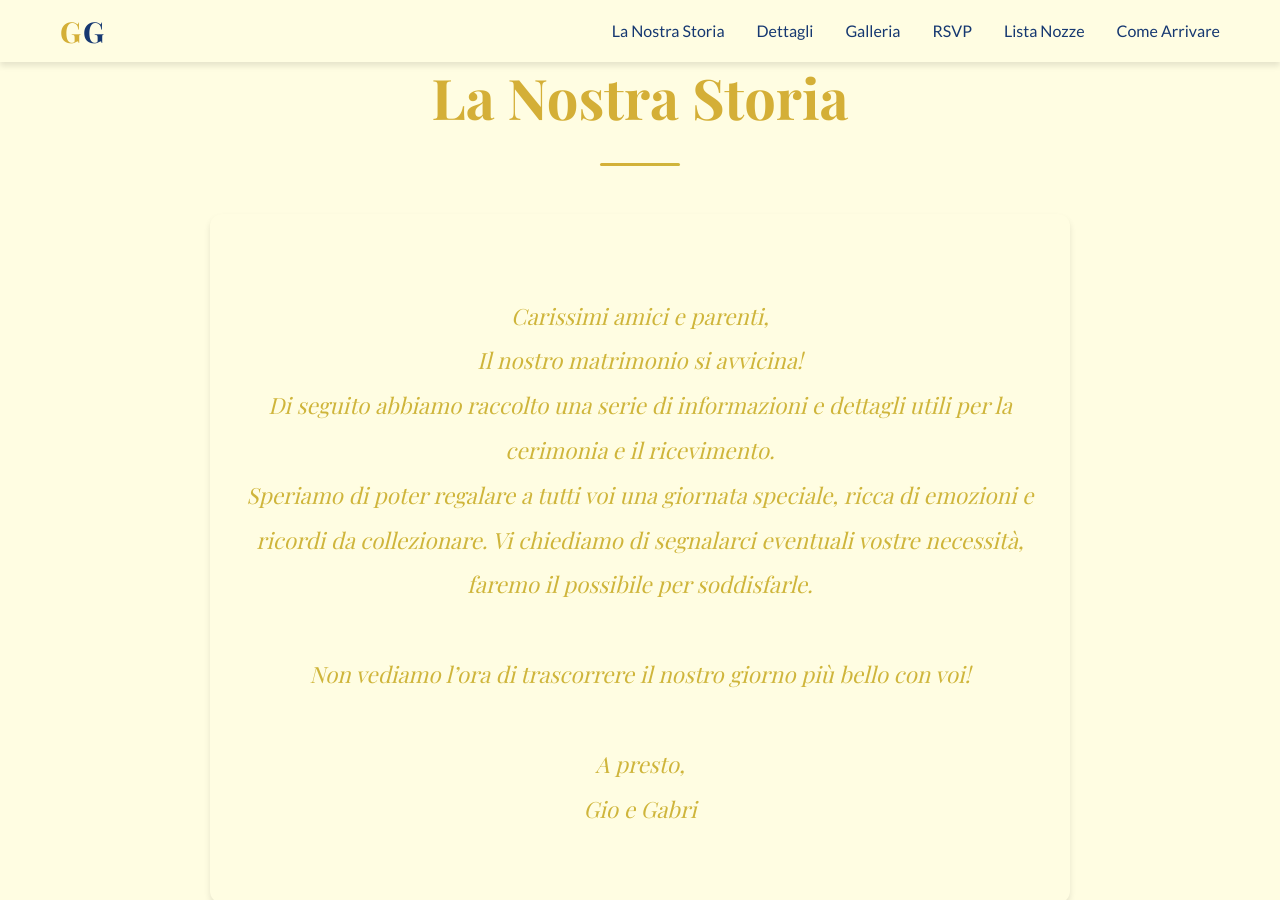
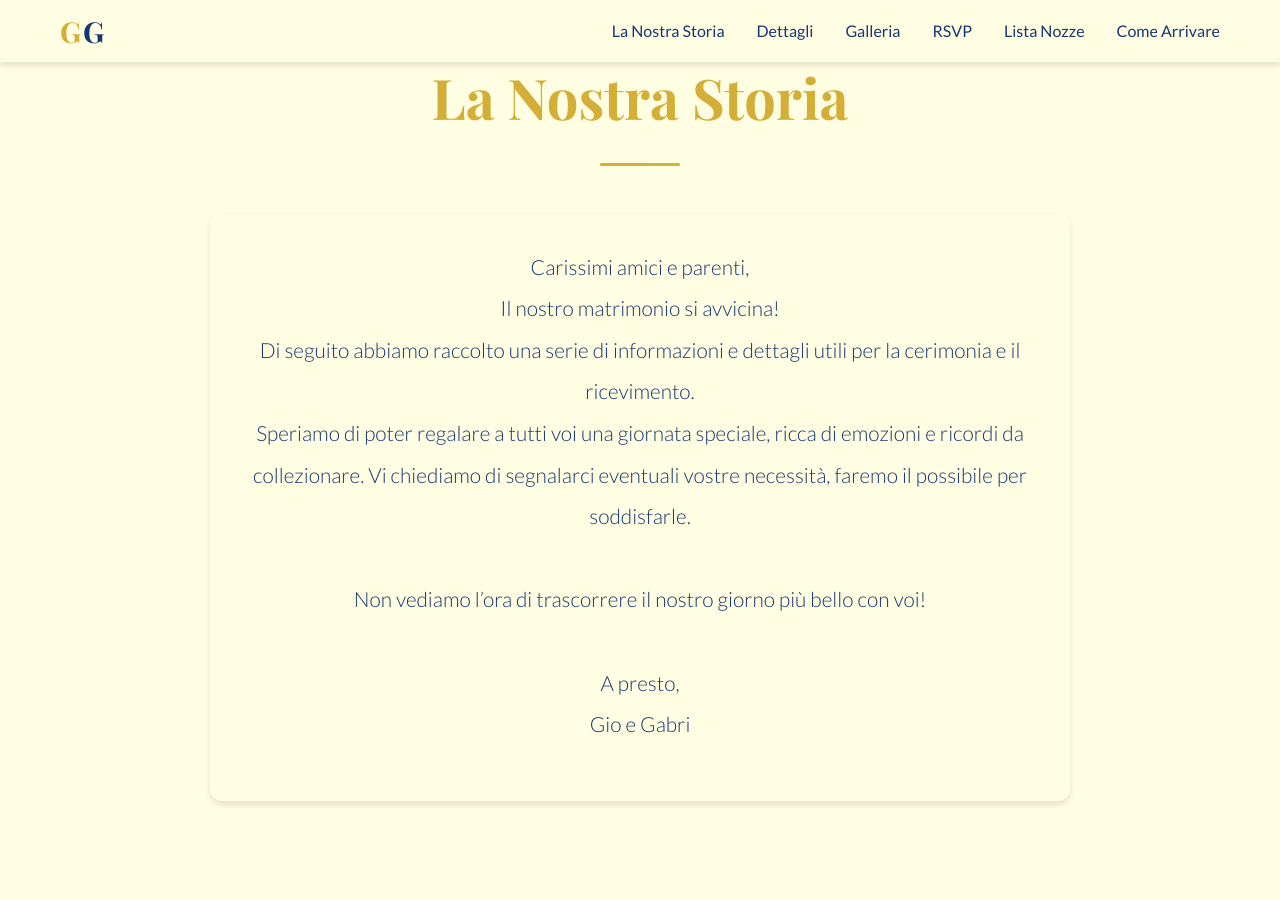
Before and after one commit to knives85/gio-ga, a Jekyll site: the page built from index.html, in a window 1280 px wide and 900 px high, scrolled down 968 px. Built offline with Jekyll 4.4.1, drawn with Linux system fonts in a browser that asks for light colours.

Commit message:
feat: story style

```diff
--- a/assets/css/style.css
+++ b/assets/css/style.css
@@ -302,22 +302,6 @@ section h2::after {
     text-align: center;
     margin-bottom: 1.5rem;
     font-weight: 300;
-}
-
-.our-story p:first-of-type {
-    font-size: 1.5rem;
-    font-weight: 400;
-    color: var(--primary-color);
-    font-family: 'Playfair Display', serif;
-    margin-bottom: 2.5rem;
-}
-
-.our-story p:last-of-type {
-    font-size: 1.4rem;
-    font-style: italic;
-    color: var(--accent-color);
-    margin-top: 3rem;
-    font-family: 'Playfair Display', serif;
 }
 
 /* Story Timeline */
```
